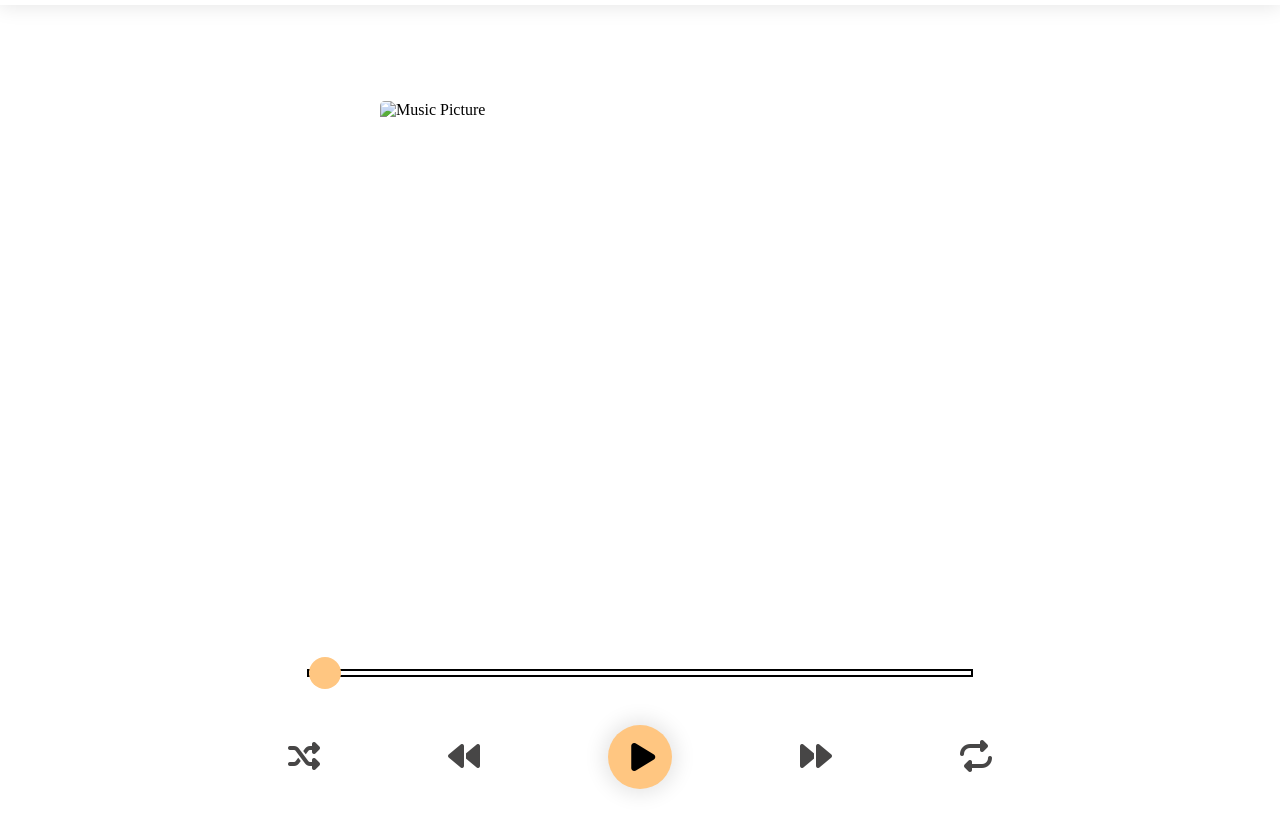
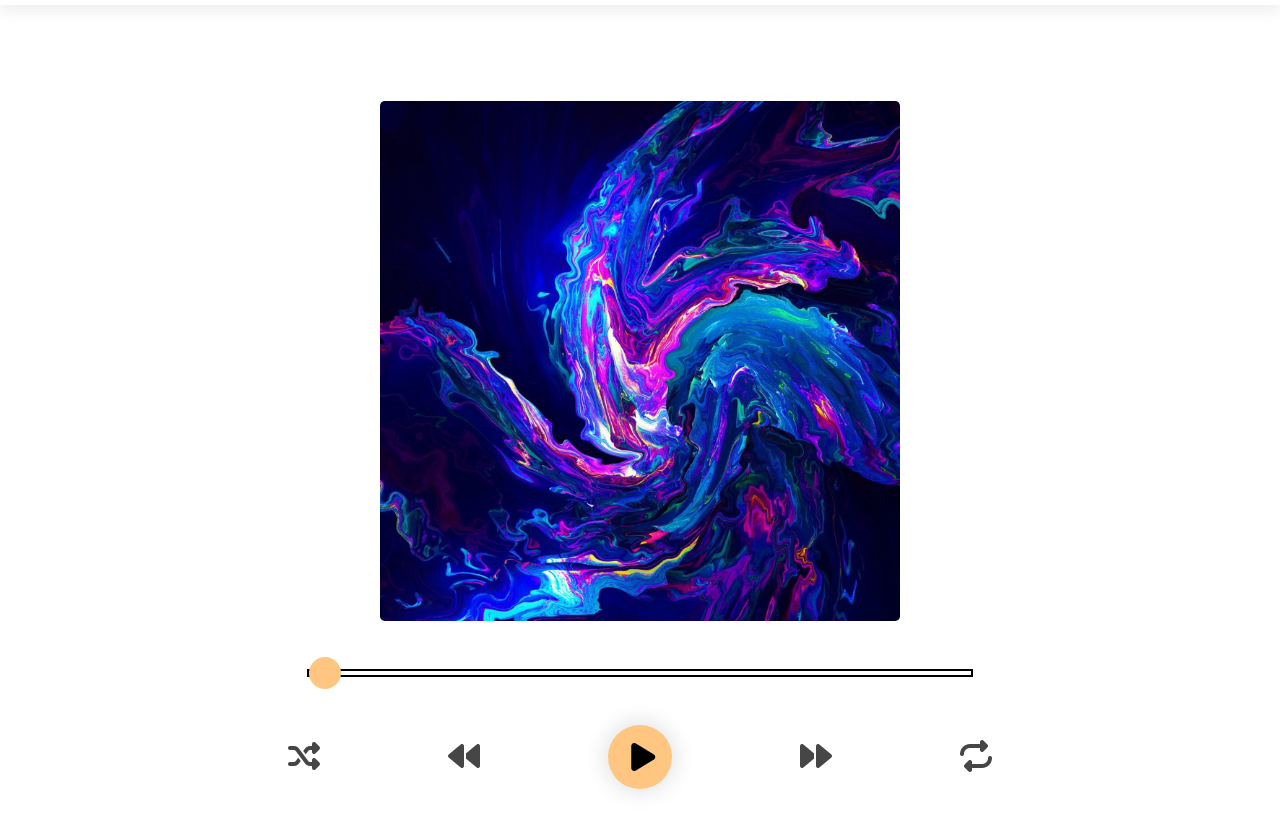
Before and after one commit to SOBI-THE-GOD/My-Intermediate-Mini-Projects, a plain HTML site: page Music-Player-mini-project/index.html in a window 1280 px wide. Shown: the part 58-890 px from the top of the page. Drawn offline with Linux system fonts and the light colour scheme; the site is published under a folder, as on GitHub Pages, so addresses that start at the root find nothing.

Commit message:
second commit

```diff
--- a/Music-Player-mini-project/index.html
+++ b/Music-Player-mini-project/index.html
@@ -31,13 +31,14 @@
                 </li>
             </ul>
         </nav>
+        <div class="change-duration-dress"></div>
         <section class="music-player-container">
             <audio
-                src="/drunky_(prod_.meytune)_wvdf.mp3"
+                src="drunky_(prod_.meytune)_wvdf.mp3"
                 class="music-track"
             ></audio>
             <img
-                src="/5456FE7F-CE12-4761-9E8F-34030627DEA9.jpg"
+                src="5456FE7F-CE12-4761-9E8F-34030627DEA9.jpg"
                 alt="Music Picture"
                 id="music-picture"
             />
--- a/Music-Player-mini-project/style.css
+++ b/Music-Player-mini-project/style.css
@@ -221,3 +221,11 @@ body {
 .music-control-hover-styled:active {
     color: #474646;
 }
+.change-duration-dress {
+    position: absolute;
+    top: 0;
+    left: 0;
+    height: 100%;
+    width: 100%;
+    color: #000000;
+}
```
